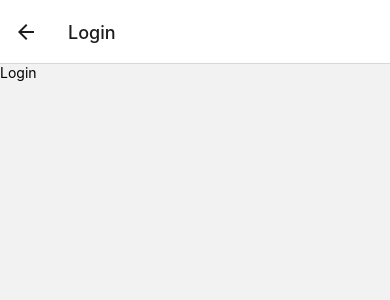
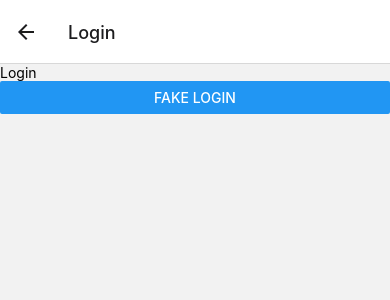
Before and after one commit to Rosillon2001/River-app, a React Native app in the folder River/: screen / in a window 390 px wide. Both pictures are taken after a click on the button "GO TO LOGIN". Shown: the top 300 px of the page. Built offline with nearby package versions, Linux system fonts and the light colour scheme.

Commit message:
Hooks for navigation auth
useState hook for auth navigation (boolean).
useCallback hook in LoginScreen and ProfileScreen for triggering Navigation setAuth (parent's useState hook) with onAuthChange

```diff
--- a/River/src/Navigation.js
+++ b/River/src/Navigation.js
@@ -1,4 +1,4 @@
-import React from "react";
+import React, { useState } from "react";
 import { NavigationContainer } from '@react-navigation/native';
 import { createBottomTabNavigator } from '@react-navigation/bottom-tabs';
 import { createStackNavigator } from '@react-navigation/stack';
@@ -16,7 +16,7 @@ const Stack = createStackNavigator();
 
 export default function Navigation() {
 
-    const auth = false
+    const [auth, setAuth] = useState(false);
 
     return (
         <NavigationContainer>
@@ -40,12 +40,16 @@ export default function Navigation() {
                     }>
                     <Tab.Screen name="Home" component={HomeScreen} />
                     <Tab.Screen name="Explore" component={ExploreScreen} />
-                    <Tab.Screen name="Profile" component={ProfileScreen} />
+                    <Tab.Screen name="Profile">
+                        {() => <ProfileScreen onAuthChange={setAuth}/>}
+                    </Tab.Screen>
                 </Tab.Navigator>
             ) : (
                 <Stack.Navigator>
                     <Stack.Screen name="Register" component={RegisterScreen} />
-                    <Stack.Screen name="Login" component={LoginScreen} />
+                    <Stack.Screen name="Login">
+                        {() => <LoginScreen onAuthChange={setAuth}/>}
+                    </Stack.Screen>
                 </Stack.Navigator>
             )}
         </NavigationContainer>
--- a/River/src/screens/LoginScreen.js
+++ b/River/src/screens/LoginScreen.js
@@ -1,10 +1,16 @@
-import React from "react";
-import { Text, View } from 'react-native';
+import React, { useCallback } from "react";
+import { Text, View, Button } from 'react-native';
 
-export default function LoginScreen() {
+export default function LoginScreen({ onAuthChange }) {
+
+    const fakeLogin = useCallback(event => {
+        onAuthChange(true)
+    }, [onAuthChange])
+
     return (
         <View>
             <Text>Login</Text>
+            <Button title="Fake login" onPress={fakeLogin} />
         </View>
     );
 }
--- a/River/src/screens/ProfileScreen.js
+++ b/River/src/screens/ProfileScreen.js
@@ -1,8 +1,8 @@
-import React, { useEffect } from "react";
-import { Text, View } from 'react-native';
+import React, { useEffect, useCallback } from "react";
+import { Text, View, Button } from 'react-native';
 import { useSelector } from "react-redux";
 
-export default function ProfileScreen() {
+export default function ProfileScreen({ onAuthChange }) {
 
     const user = useSelector(state => state.user);
 
@@ -10,9 +10,14 @@ export default function ProfileScreen() {
         console.log(user)
     }, []);
 
+    const fakeLogout = useCallback(event => {
+        onAuthChange(false)
+    }, [onAuthChange])
+
     return (
         <View>
             <Text>Profile</Text>
+            <Button title="Fake logout" onPress={fakeLogout} />
         </View>
     );
 }
```
